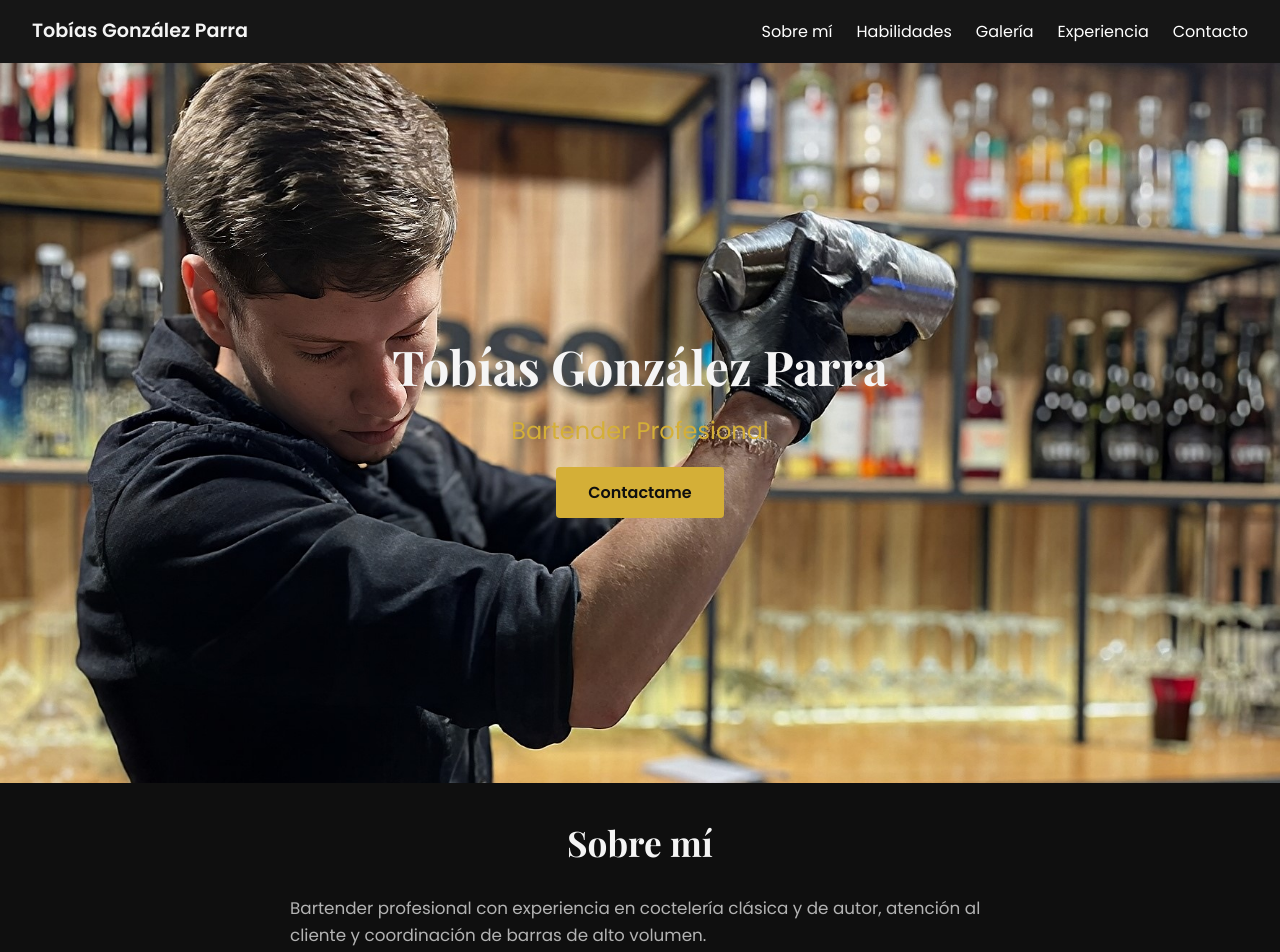
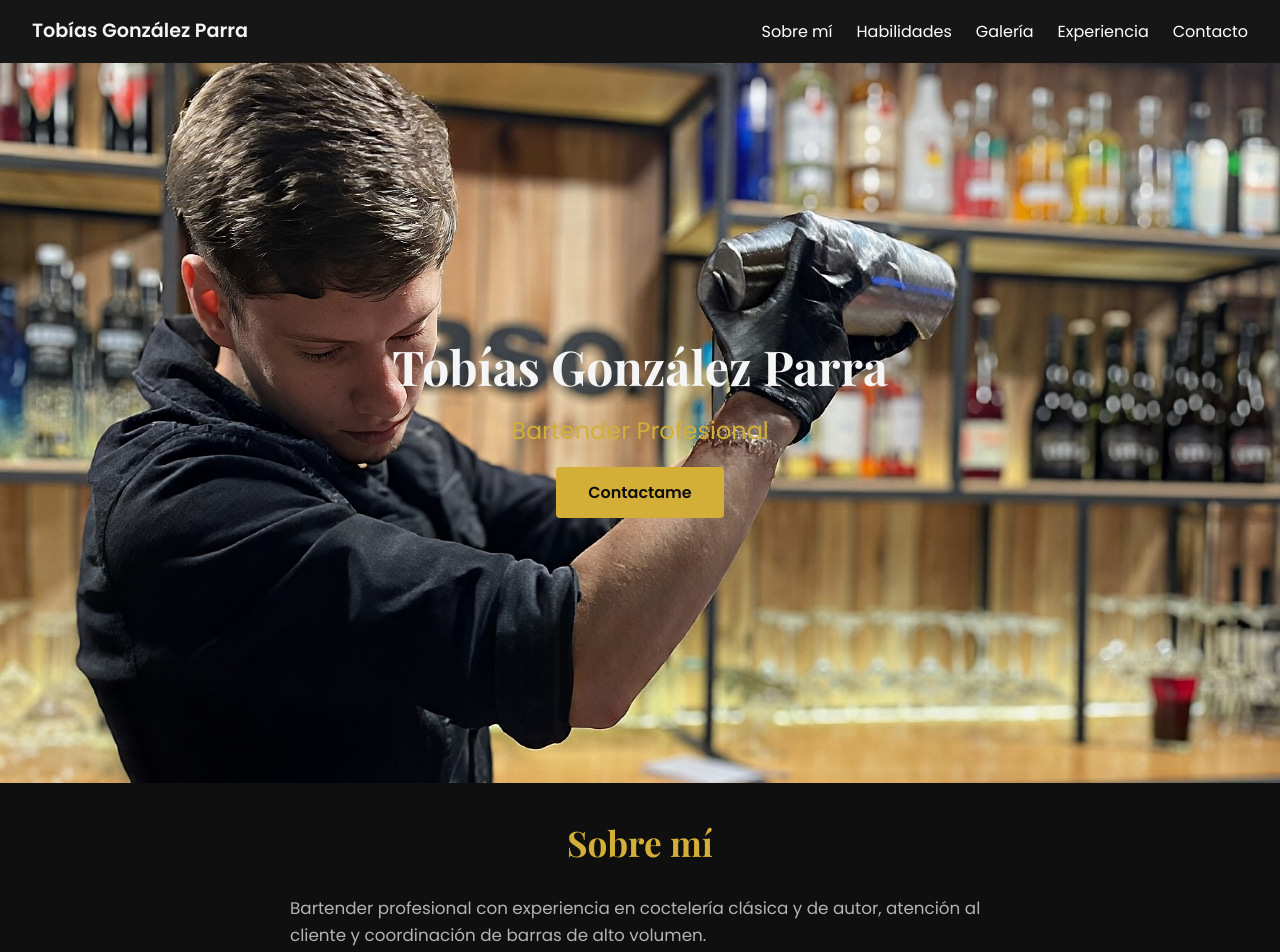
Before and after one commit to Tobiasgonzalez223/portafolio_bartender, a React (Vite) app: page / in a window 1280 px wide. Shown: the top 952 px of the page. Built offline with nearby package versions, Linux system fonts and the light colour scheme.

Commit message:
Ajuste texto

```diff
--- a/src/App.css
+++ b/src/App.css
@@ -128,6 +128,7 @@
   font-size: 2.2rem;
   margin-bottom: 1.5rem;
   text-align: center;
+  color: var(--color-accent);
 }
 
 .about-body p {
```
